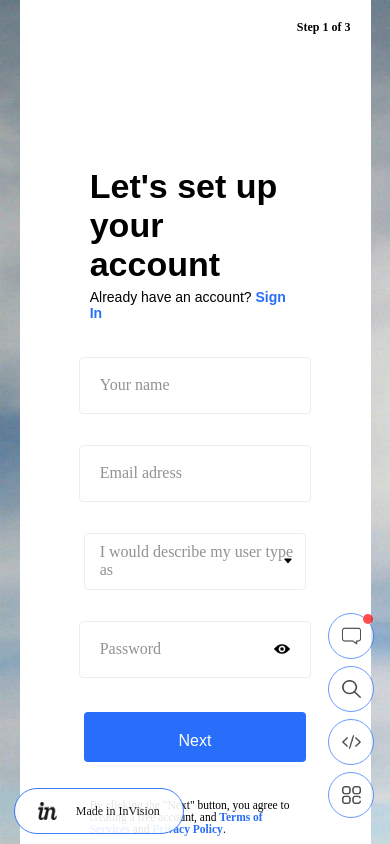
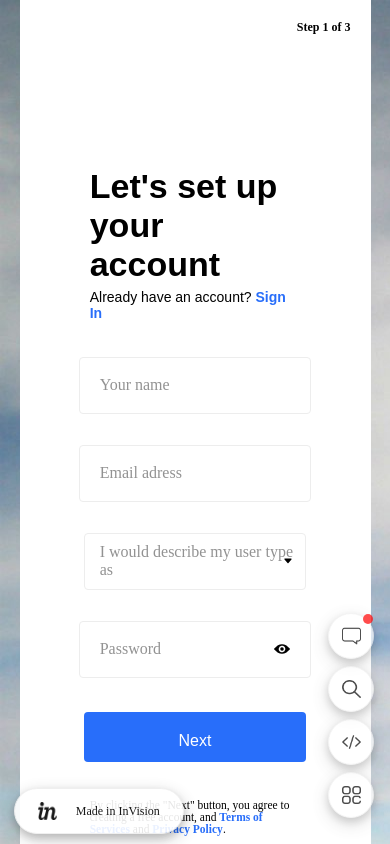
Before and after one commit to yassine0803/react-form-with-formik-and-yup-validation, a React (Create React App) app: page / in a window 390 px wide. Shown: the top 844 px of the page. Built offline with nearby package versions, Linux system fonts and the light colour scheme.

Commit message:
push final

```diff
--- a/src/app.module.css
+++ b/src/app.module.css
@@ -151,6 +151,7 @@
   height: 44px;
   position: relative;
   transition: opacity 4s ease-out;
+  box-shadow: 0 4px 8px 0 rgba(0, 0, 0, 0.2), 0 6px 20px 0 rgba(0, 0, 0, 0.19);
 }
 .list li span {
   display: none;
@@ -195,6 +196,7 @@
   height: 44px;
   font-size: 12px;
   transition: opacity 4s ease-out;
+  box-shadow: 0 4px 8px 0 rgba(0, 0, 0, 0.2), 0 6px 20px 0 rgba(0, 0, 0, 0.19);
 }
 .logo img {
   width: 19px;
@@ -275,11 +277,11 @@
   }
   .list li {
     margin-top:  7px;
-    border-color: rgb(40, 110, 250);
+
   }
   .logo{
     align-self:flex-end;
     opacity: 0.9;
-    border-color: rgb(40, 110, 250);
+
   }
 }
```
